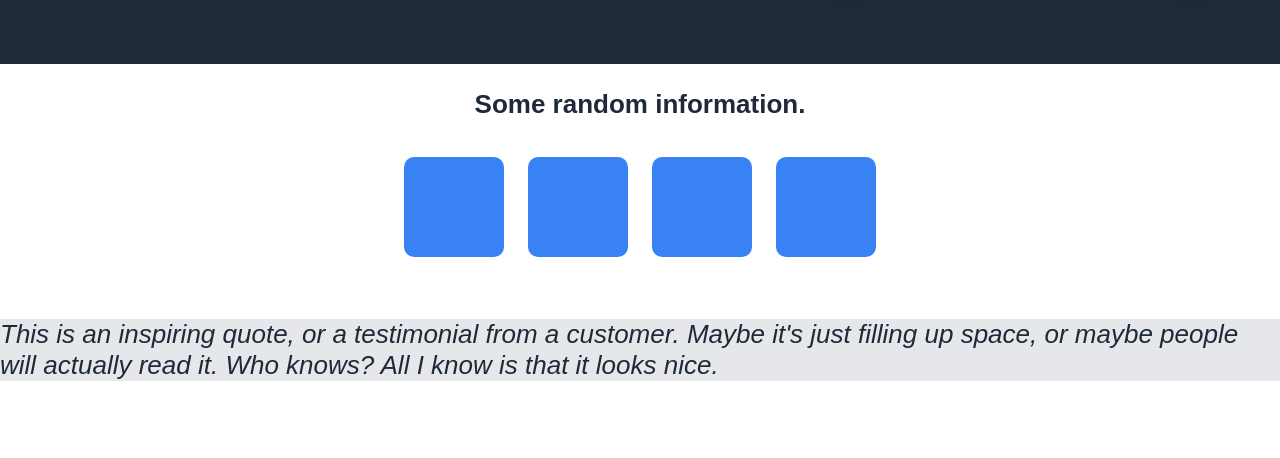
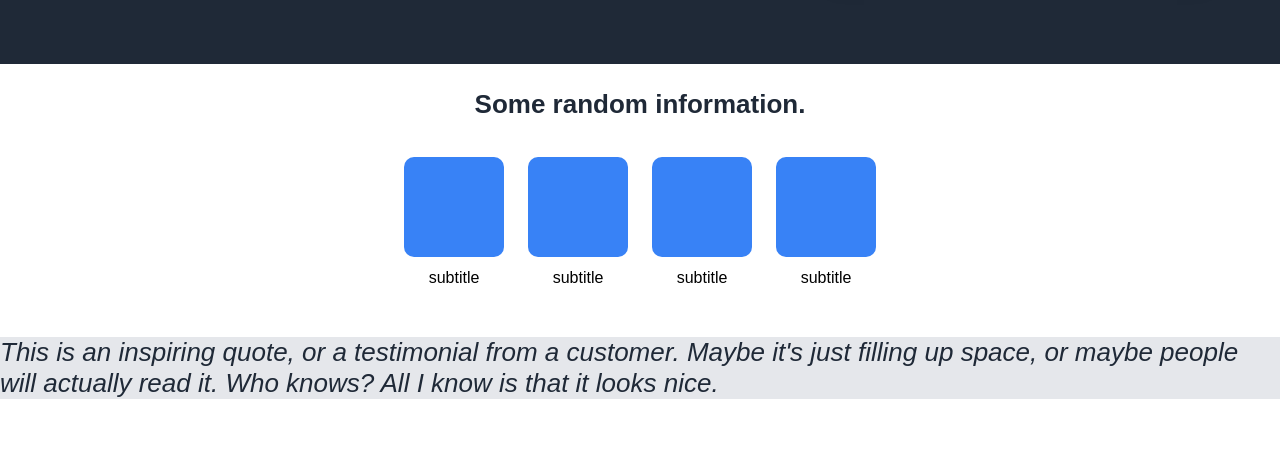
Before and after one commit to jbenn88/flex-website, a plain HTML site: page index.html in a window 1280 px wide. Shown: the part 342-800 px from the top of the page. Drawn offline with Linux system fonts and the light colour scheme.

Commit message:
Completes flex structure for info section

```diff
--- a/index.html
+++ b/index.html
@@ -50,12 +50,34 @@
             <div class="info-title">
                 <div>Some random information.</div>
             </div>
-            <div class="tiles">
-                <div></div>
-                <div></div>
-                <div></div>
-                <div></div>
+
+            <div class="tile-row">
+                <div class="tile-box">
+                    <div class="tile"></div>
+                    <div class="tile-subtitle">
+                        <div>subtitle</div>
                     </div>
+                </div>
+                <div class="tile-box">
+                    <div class="tile"></div>
+                    <div class="tile-subtitle">
+                        <div>subtitle</div>
+                    </div>
+                </div>
+                <div class="tile-box">
+                    <div class="tile"></div>
+                    <div class="tile-subtitle">
+                        <div>subtitle</div>
+                    </div>
+                </div>
+                <div class="tile-box">
+                    <div class="tile"></div>
+                    <div class="tile-subtitle">
+                        <div>subtitle</div>
+                    </div>
+                </div>
+            </div>
+
         </div>
         <div class="testimonial">
             This is an inspiring quote, or a testimonial
--- a/styles.css
+++ b/styles.css
@@ -102,18 +102,28 @@ img {
     color: #1F2937;
 }
 
-.tiles {
+.tile-row {
     display: flex;
     justify-content: center;
 }
 
-.tiles div {
+.tile-box {
+    display: flex;
+    flex-direction: column;
+    align-items: center;
+}
+
+.tile {
     width: 100px;
     height: 100px;
     background: #F9FAF8;
     border-radius: 10px;
     background-color: #3882F6;
     margin: 12px;
+}
+
+.tile-subtitle {
+    display: flex;
 }
 
 
```
Lines whose indentation alone changed are shown as unchanged.
